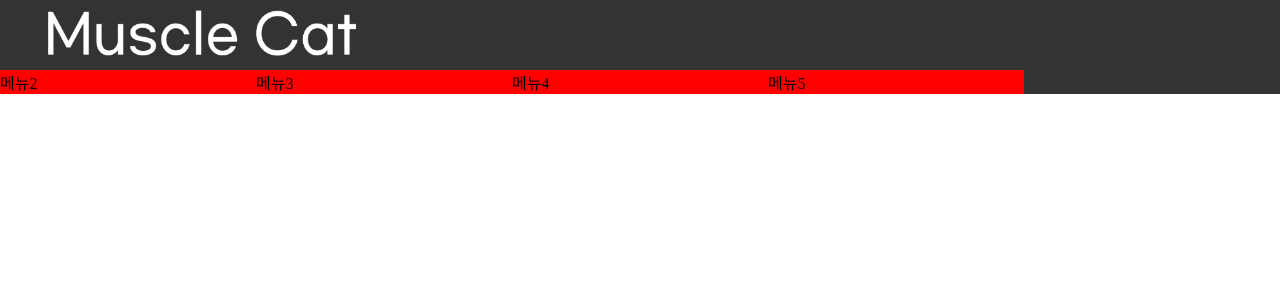
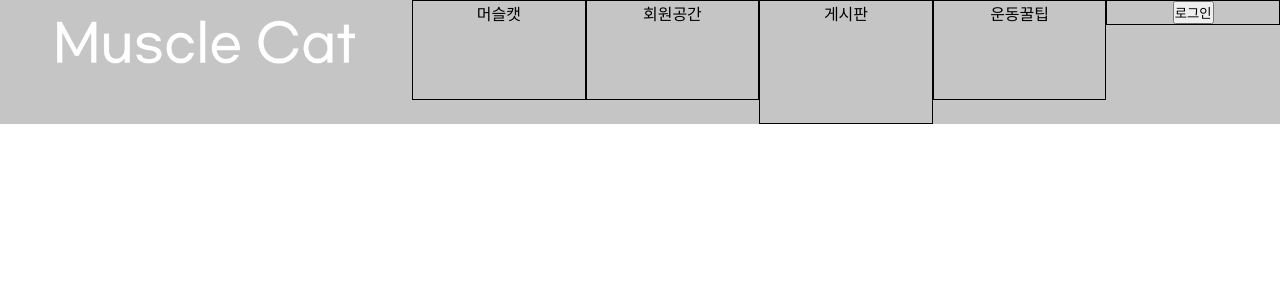
Before and after one commit to dbtjsdlf222/muscle-cat, a React (Create React App) app in the folder frontend/: page /user_main in a window 1280 px wide. Shown: the top 300 px of the page. Built offline with nearby package versions, Linux system fonts and the light colour scheme; a web font is replaced by a local one.

Commit message:
회원사이트 메인 시작

```diff
--- a/frontend/src/user/components/User_Main.js
+++ b/frontend/src/user/components/User_Main.js
@@ -3,27 +3,53 @@ import logo from "../../logo_white.png"
 import styles from "../css/User_Main.module.css";
 
 
-export default function User_Main(){
+export default function User_Main() {
 
-    return(
-        <div >
+    return (
+        <div>
             <div className={styles.hader}>
                 <ul>
                     <div className={styles.logo_btn}>
-                        <Link to={'/'}><img src={ logo } className={ styles.logo }/></Link>
+                        <Link to={'/'}><img src={logo} className={styles.logo}/></Link>
                     </div>
+                    <div className={styles.menu}>
                     <li>
-                        <a>메뉴2</a>
+                        <a>머슬캣</a>
+                        <ul>
+                            <li>센터소개</li>
+                            <li>트레이너소개</li>
+                            <li>지점찾기</li>
+                        </ul>
                     </li>
                     <li>
-                        <a>메뉴3</a>
+                        <a>회원공간</a>
+                        <ul>
+                            <li>출석현황</li>
+                            <li>pt신청</li>
+                            <li>주센터 입장현황</li>
+                        </ul>
                     </li>
                     <li>
-                        <a>메뉴4</a>
+                        <a>게시판</a>
+                        <ul>
+                            <li>공지사항</li>
+                            <li>자유게시판</li>
+                            <li>진행중인 이벤트</li>
+                            <li>건의사항</li>
+                        </ul>
                     </li>
                     <li>
-                        <a>메뉴5</a>
+                        <a>운동꿀팁</a>
+                        <ul>
+                            <li>웨이트</li>
+                            <li>식단</li>
+                            <li>스트레칭</li>
+                        </ul>
                     </li>
+                    <li>
+                        <a><button>로그인</button></a>
+                    </li>
+                    </div>
                 </ul>
 
             </div>
--- a/frontend/src/user/css/SingUp.module.css
+++ b/frontend/src/user/css/SingUp.module.css
@@ -5,7 +5,7 @@
     align-items: center;
     background-color: #eceff1;
     width: 100%;
-    height: 100%;
+    height: 100vh;
 }
 
 .signup {
--- a/frontend/src/user/css/User_Main.module.css
+++ b/frontend/src/user/css/User_Main.module.css
@@ -1,25 +1,44 @@
 
-.hader{
+.hader {
     width: 100%;
     height: 10%;
-    background: #343232;
+    background: #c5c5c5;
 
 }
-.hader>ul>li{
-    display: inline-block;
-    background-color: red;
+
+.hader > ul {
+    display: flex;
+    flex-direction: row;
+
+}
+
+.menu {
+    width: 70%;
+    height: 10%;
+    display: flex;
+}
+
+.menu > li {
     width: 20%;
     height: 100%;
+    border: 1px solid black;
+    text-align: center;
+}
+.menu>li>ul{
+    visibility: hidden;
+    border: 1px solid red;
+}
 
-}
-.logo_btn{
-    padding: 10px;
+
+.logo_btn {
+    padding: 20px;
     width: 30%;
     height: 10%;
     text-align: center;
 
 }
-.logo{
+
+.logo {
     width: 80%;
     height: 100%;
 }
```
